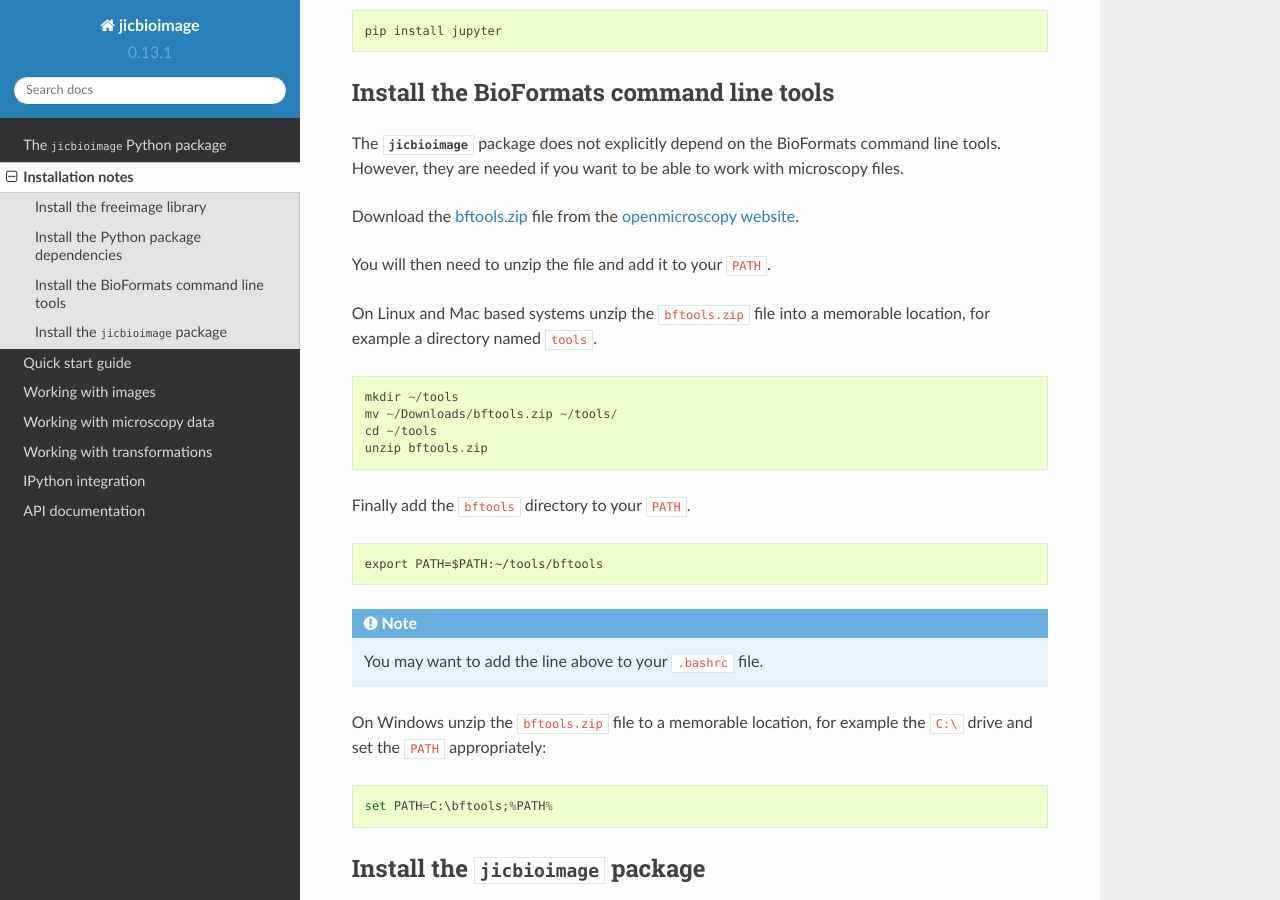
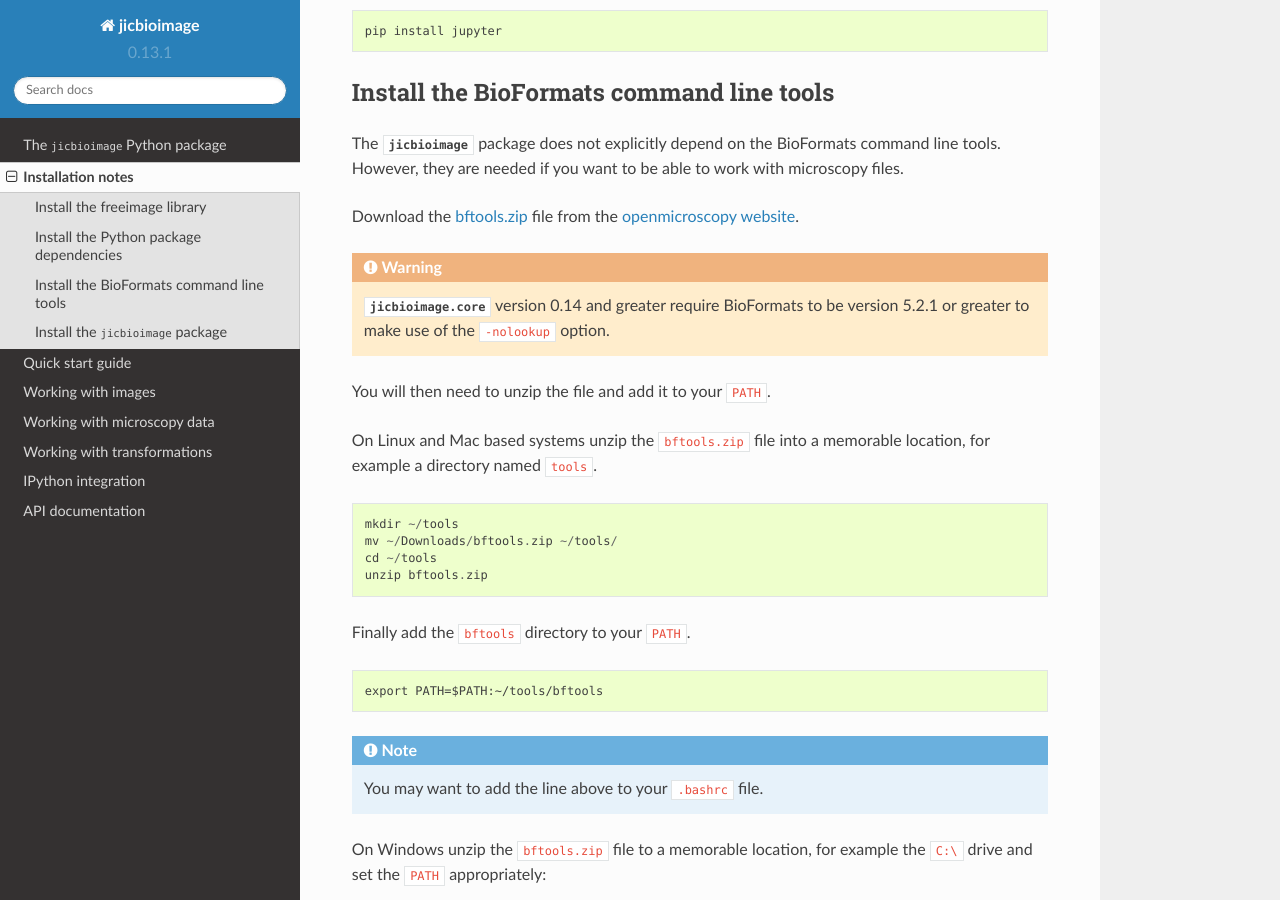
Before and after one commit to JIC-CSB/jicbioimage, a Sphinx documentation site: the page built from docs/source/installation_notes.rst, in a window 1280 px wide and 900 px high, scrolled down 1050 px. Built offline with Sphinx 7.4.7 and the Read the Docs theme 2.0.0, drawn with Linux system fonts in a browser that asks for light colours.

Commit message:
Added more information about bioformats version and updated urls

```diff
--- a/docs/source/installation_notes.rst
+++ b/docs/source/installation_notes.rst
@@ -63,9 +63,13 @@ command line tools. However, they are needed if you want to be able to work
 with microscopy files.
 
 Download the `bftools.zip
-<http://downloads.openmicroscopy.org/latest/bio-formats5.0/artifacts/bftools.zip>`_
+<http://downloads.openmicroscopy.org/latest/bio-formats/artifacts/bftools.zip>`_
 file from the `openmicroscopy website
-<http://www.openmicroscopy.org/site/support/bio-formats5.0/users/comlinetools/>`_.
+<https://downloads.openmicroscopy.org/latest/bio-formats/>`_.
+
+.. warning:: :mod:`jicbioimage.core` version 0.14 and greater require
+             BioFormats to be version 5.2.1 or greater to make use of the
+             ``-nolookup`` option.
 
 You will then need to unzip the file and add it to your ``PATH``.
 
```
